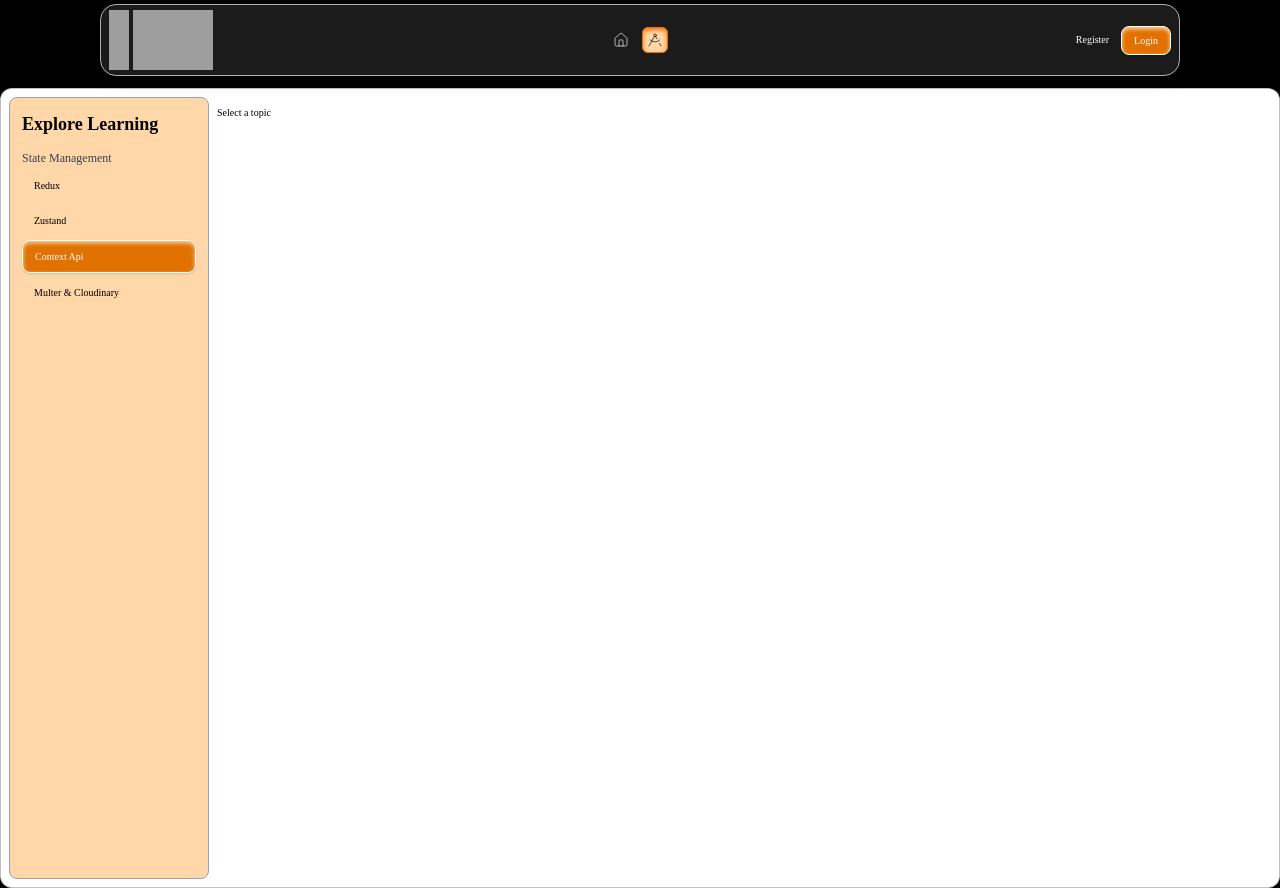
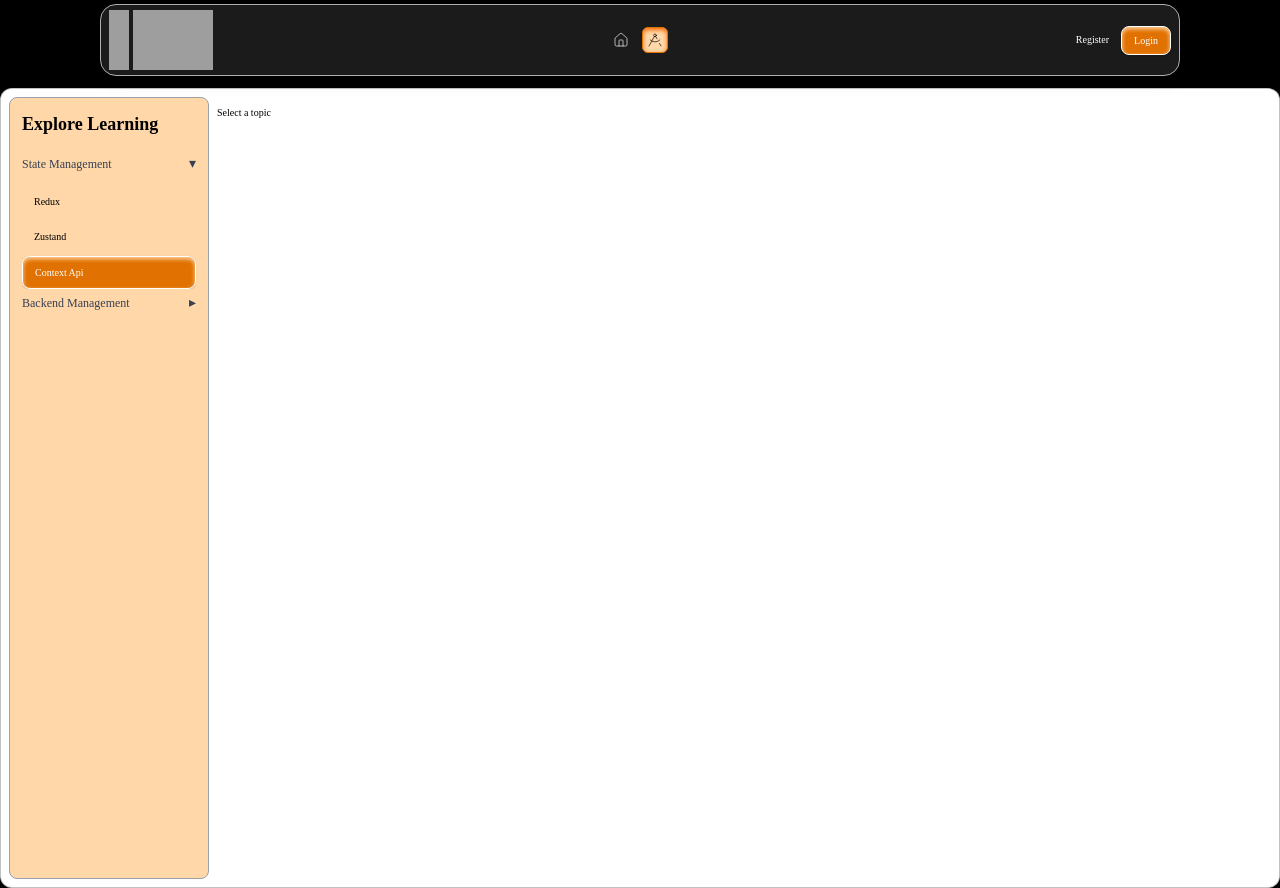
Before and after one commit to GauravShambharkar/DevCheats, a React (Vite) app: page /explore/contextApi in a window 1280 px wide. Built offline with nearby package versions, Linux system fonts and the light colour scheme; grey boxes are pictures that could not be loaded.

Commit message:
Accordion

```diff
--- a/src/Components/Explore/ExploreSideBar/SideBar.tsx
+++ b/src/Components/Explore/ExploreSideBar/SideBar.tsx
@@ -1,18 +1,39 @@
-import { useContext } from "react";
+import { useContext, useState } from "react";
 import { NavLink } from "react-router-dom";
 import { SideBarNavigationContext } from "@/Components/globalState/GlobalState";
 
 const SideBar = () => {
   const sideBarNavigation = useContext(SideBarNavigationContext);
 
+  // Track which accordion is open
+  const [openIndex, setOpenIndex] = useState<number | null>(0);
+
+  const toggleAccordion = (index: number) => {
+    setOpenIndex(openIndex === index ? null : index);
+  };
+
   return (
     <div className="border w-50 h-full bg-orange-200 flex flex-col gap-3 px-3 py-3 rounded-lg border-gray-400">
       <h2 className="font-semibold text-lg">Explore Learning</h2>
 
+      <div className="flex flex-col">
         {sideBarNavigation.map((group: any, index: number) => (
           <div key={index} className="flex flex-col gap-1">
-          <h3 className="text-xs text-gray-700">{group.category}</h3>
+            {/* Accordion Header */}
+            <button
+              onClick={() => toggleAccordion(index)}
+              className="text-xs text-gray-700 cursor-pointer flex justify-between items-center py-1"
+            >
+              {group.category}
+              <span className="text-sm">{openIndex === index ? "▾" : "▸"}</span>
+            </button>
 
+            {/* Accordion Content */}
+            {openIndex === index && (
+              <div
+                className={`overflow-hidden transition-all ease-out duration-100 `}
+              >
+                <div className="flex flex-col gap-1 mt-1">
                   {group.items.map((item: any) => (
                     <NavLink
                       key={item.id}
@@ -21,7 +42,7 @@ const SideBar = () => {
                         `ycenter rounded-lg transition-all ease-in-out
                     ${
                       isActive
-                    ? "px-3 py-2 text-white border border-white  bg-amber-600 shadow inset-shadow-sm inset-shadow-orange-200"
+                        ? "px-3 py-2 text-white border border-white bg-amber-600 shadow inset-shadow-sm inset-shadow-orange-200"
                         : "px-3 py-2 hover:bg-orange-300 border-transparent hover:inset-shadow-orange-500 hover:inset-shadow-sm"
                     }`
                       }
@@ -30,7 +51,11 @@ const SideBar = () => {
                     </NavLink>
                   ))}
                 </div>
+              </div>
+            )}
+          </div>
         ))}
+      </div>
     </div>
   );
 };
--- a/src/Components/Explore/ExploreTopics/ExploreTopics.tsx
+++ b/src/Components/Explore/ExploreTopics/ExploreTopics.tsx
@@ -1,8 +1,12 @@
 import { useParams } from "react-router-dom";
-import Redux from "../Redux/Redux";
-import ContextAPI from "@/Components/ContextAPI/ContextAPI";
-import Multer_Cloudinary from "@/Components/Multer&Cloudinary/Multer&Cloudinary";
-import Zustand from "@/Components/Zustand/Zustand";
+import { Suspense, lazy } from "react";
+import FallbackLoader from "@/Components/Loader/FallbackLoader";
+const Redux = lazy(() => import("../Redux/Redux"));
+const ContextAPI = lazy(() => import("@/Components/ContextAPI/ContextAPI"));
+const Multer_Cloudinary = lazy(
+  () => import("@/Components/Multer&Cloudinary/Multer&Cloudinary")
+);
+const Zustand = lazy(() => import("@/Components/Zustand/Zustand"));
 
 const ExploreTopics = () => {
   const { id } = useParams();
@@ -10,19 +14,35 @@ const ExploreTopics = () => {
   if (id === "redux") {
     const breadCrumb: string = `> Redux`;
 
-    return <Redux breadCrumb={breadCrumb} />;
+    return (
+      <Suspense fallback={<FallbackLoader />}>
+        <Redux breadCrumb={breadCrumb} />
+      </Suspense>
+    );
   }
   if (id === "contextapi") {
     const breadCrumb: string = `> Context API`;
-    return <ContextAPI breadCrumb={breadCrumb} />;
+    return (
+      <Suspense fallback={<FallbackLoader />}>
+        <ContextAPI breadCrumb={breadCrumb} />
+      </Suspense>
+    );
   }
   if (id === "zustand") {
     const breadCrumb: string = `> Zustand`;
-    return <Zustand breadCrumb={breadCrumb} />;
+    return (
+      <Suspense fallback={<FallbackLoader />}>
+        <Zustand breadCrumb={breadCrumb} />{" "}
+      </Suspense>
+    );
   }
   if (id === "multer&cloudinary") {
     const breadCrumb: string = `> Multer & Cloudinary`;
-    return <Multer_Cloudinary breadCrumb={breadCrumb} />;
+    return (
+      <Suspense fallback={<FallbackLoader />}>
+        <Multer_Cloudinary breadCrumb={breadCrumb} />
+      </Suspense>
+    );
   }
 
   return (
--- /dev/null
+++ b/src/Components/Loader/FallbackLoader.tsx
@@ -0,0 +1,16 @@
+import React from "react";
+import { Loader } from "lucide-react";
+
+const FallbackLoader = () => {
+  return (
+    <>
+      <div className="w-full h-full allcenter">
+        <div>
+          <Loader />
+        </div>
+      </div>
+    </>
+  );
+};
+
+export default FallbackLoader;
--- a/src/Components/globalState/GlobalState.tsx
+++ b/src/Components/globalState/GlobalState.tsx
@@ -10,6 +10,12 @@ const SideBarNavProvider = ({ children }: { children: ReactNode }) => {
         { id: "redux", label: "Redux", href: "/explore/redux" },
         { id: "zustand", label: "Zustand", href: "/explore/zustand" },
         { id: "contextapi", label: "Context Api", href: "/explore/contextapi" },
+      ],
+    },
+    {
+      category: "Backend Management",
+      items: [
+        { id: "express", label: "Express", href: "/explore/express" },
         {
           id: "multer&cloudinary",
           label: "Multer & Cloudinary",
```
Lines whose indentation alone changed are shown as unchanged.
